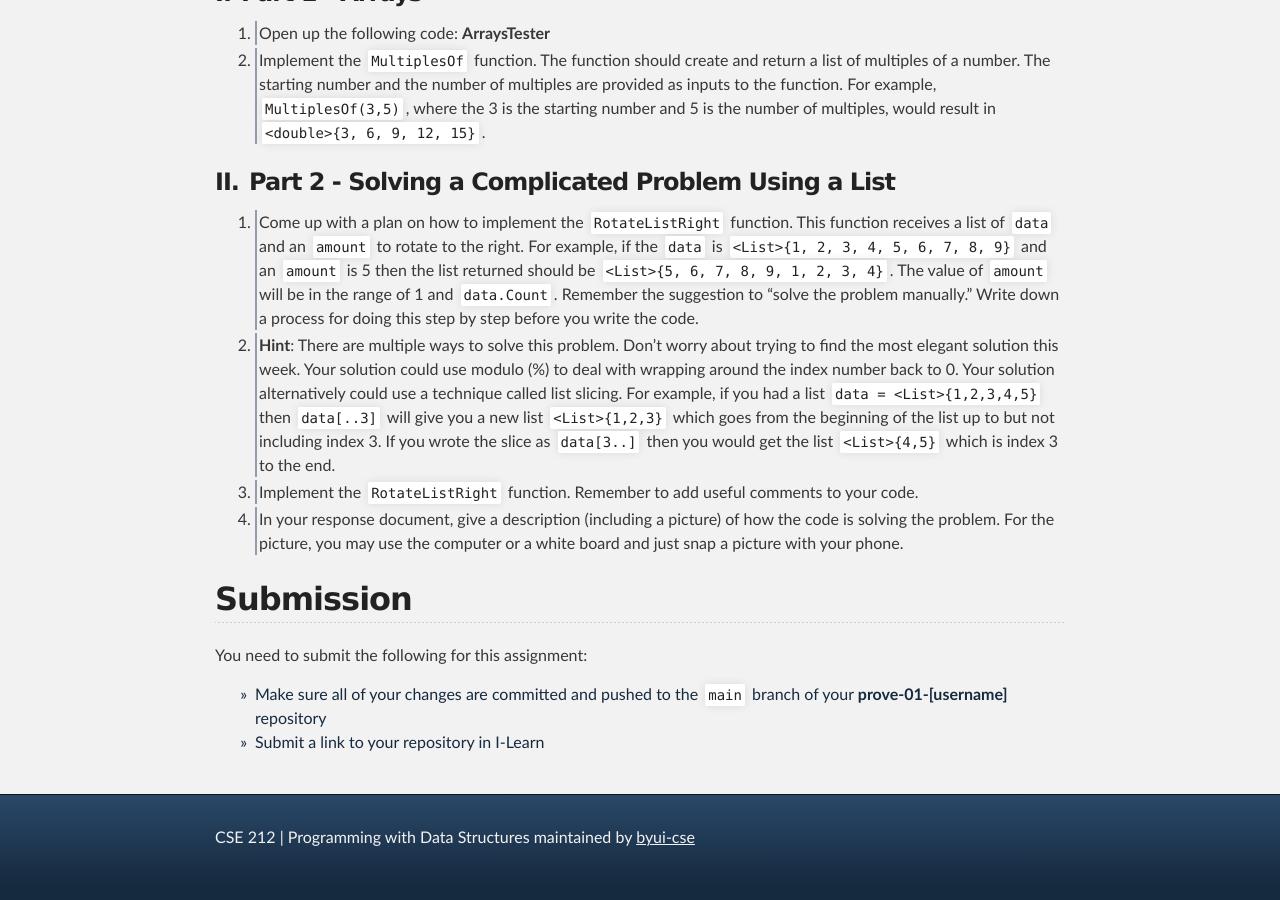
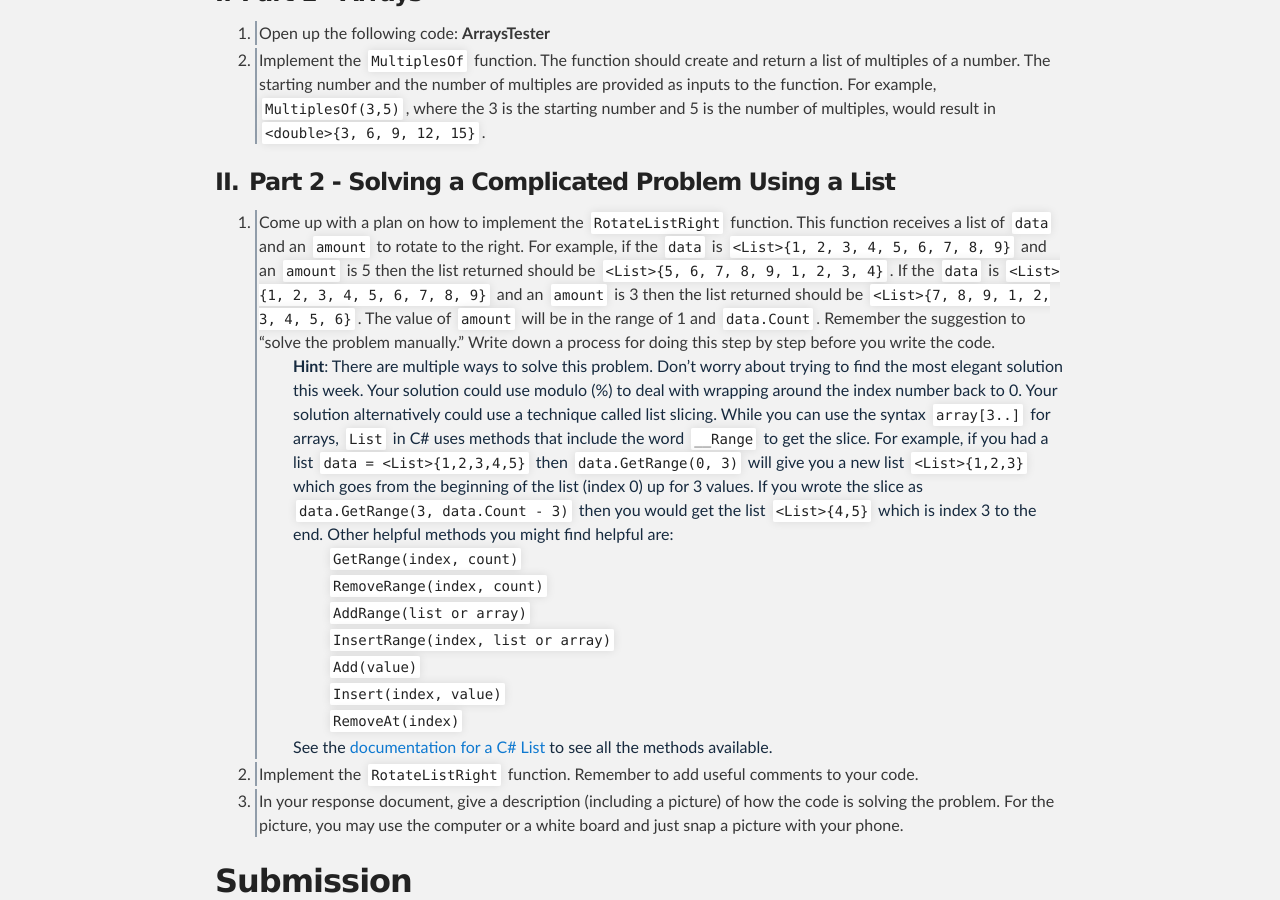
Before and after one commit to byui-cse/cse212-csharp, a Jekyll site: the page built from docs/lesson01/prove.md, in a window 1280 px wide and 900 px high, scrolled down 539 px. Built offline with Jekyll 4.4.1, drawn with Linux system fonts in a browser that asks for light colours; some web fonts are replaced.

Commit message:
Update prove 1

```diff
--- a/docs/lesson01/prove.md
+++ b/docs/lesson01/prove.md
@@ -17,10 +17,18 @@ Examine the `01-prove_response.docx` document to provide your answers to questio
 2. Implement the `MultiplesOf` function. The function should create and return a list of multiples of a number. The starting number and the number of multiples are provided as inputs to the function. For example, `MultiplesOf(3,5)`, where the 3 is the starting number and 5 is the number of multiples, would result in `<double>{3, 6, 9, 12, 15}`.
 
 ### Part 2 - Solving a Complicated Problem Using a List
-1. Come up with a plan on how to implement the `RotateListRight` function. This function receives a list of `data` and an `amount` to rotate to the right. For example, if the `data` is `<List>{1, 2, 3, 4, 5, 6, 7, 8, 9}` and an `amount` is 5 then the list returned should be `<List>{5, 6, 7, 8, 9, 1, 2, 3, 4}`. The value of `amount` will be in the range of 1 and `data.Count`. Remember the suggestion to "solve the problem manually." Write down a process for doing this step by step before you write the code.
-2. **Hint**: There are multiple ways to solve this problem. Don't worry about trying to find the most elegant solution this week. Your solution could use modulo (%) to deal with wrapping around the index number back to 0. Your solution alternatively could use a technique called list slicing. For example, if you had a list `data = <List>{1,2,3,4,5}` then `data[..3]` will give you a new list `<List>{1,2,3}` which goes from the beginning of the list up to but not including index 3. If you wrote the slice as `data[3..]` then you would get the list `<List>{4,5}` which is index 3 to the end.
-3. Implement the `RotateListRight` function. Remember to add useful comments to your code.
-4. In your response document, give a description (including a picture) of how the code is solving the problem. For the picture, you may use the computer or a white board and just snap a picture with your phone.
+1. Come up with a plan on how to implement the `RotateListRight` function. This function receives a list of `data` and an `amount` to rotate to the right. For example, if the `data` is `<List>{1, 2, 3, 4, 5, 6, 7, 8, 9}` and an `amount` is 5 then the list returned should be `<List>{5, 6, 7, 8, 9, 1, 2, 3, 4}`. If the `data` is `<List>{1, 2, 3, 4, 5, 6, 7, 8, 9}` and an `amount` is 3 then the list returned should be `<List>{7, 8, 9, 1, 2, 3, 4, 5, 6}`. The value of `amount` will be in the range of 1 and `data.Count`. Remember the suggestion to "solve the problem manually." Write down a process for doing this step by step before you write the code.
+    * **Hint**: There are multiple ways to solve this problem. Don't worry about trying to find the most elegant solution this week. Your solution could use modulo (%) to deal with wrapping around the index number back to 0. Your solution alternatively could use a technique called list slicing. While you can use the syntax `array[3..]` for arrays, `List` in C# uses methods that include the word `__Range` to get the slice. For example, if you had a list `data = <List>{1,2,3,4,5}` then `data.GetRange(0, 3)` will give you a new list `<List>{1,2,3}` which goes from the beginning of the list (index 0) up for 3 values. If you wrote the slice as `data.GetRange(3, data.Count - 3)` then you would get the list `<List>{4,5}` which is index 3 to the end. Other helpful methods you might find helpful are:
+        * `GetRange(index, count)`
+        * `RemoveRange(index, count)`
+        * `AddRange(list or array)`
+        * `InsertRange(index, list or array)`
+        * `Add(value)`
+        * `Insert(index, value)`
+        * `RemoveAt(index)`
+    * See the [documentation for a C# List](https://learn.microsoft.com/en-us/dotnet/api/system.collections.generic.list-1?view=net-6.0#methods) to see all the methods available.
+2. Implement the `RotateListRight` function. Remember to add useful comments to your code.
+3. In your response document, give a description (including a picture) of how the code is solving the problem. For the picture, you may use the computer or a white board and just snap a picture with your phone.
 
 ## Submission
 You need to submit the following for this assignment:
```
